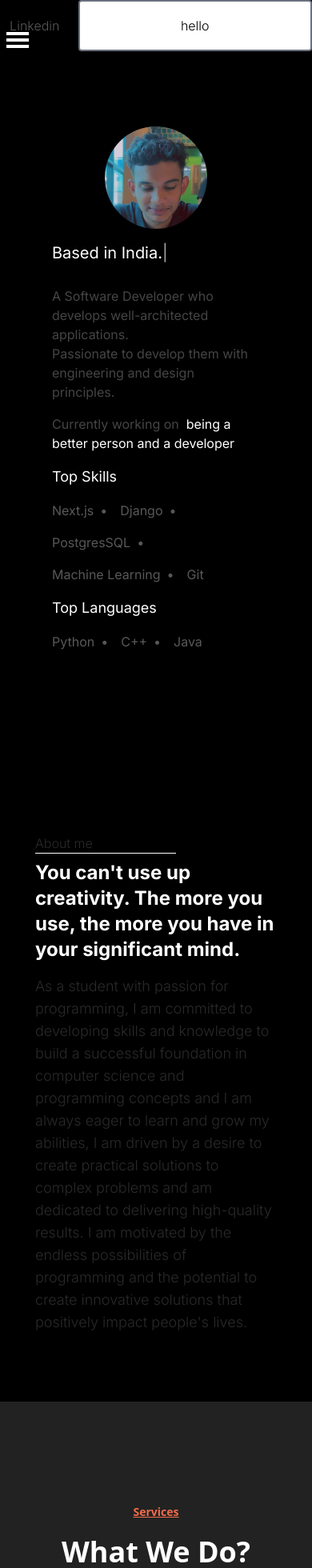
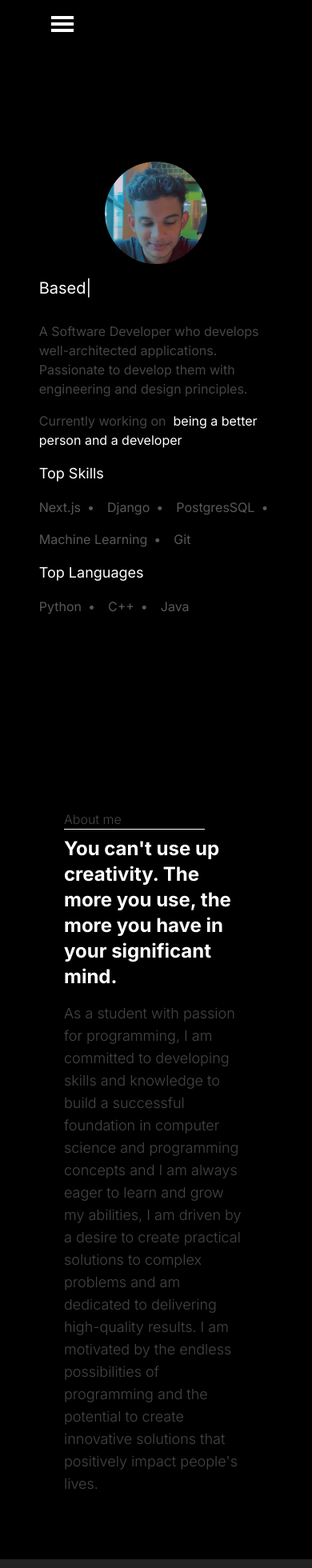
Before and after one commit to Rohithk2003/portfolio, a Next.js app: page / in a window 390 px wide. Shown: the top 1960 px of the page at 80% size. Built offline with nearby package versions, Linux system fonts and the light colour scheme; what tailwindcss-animated would draw is missing.

Commit message:
Refactor main page and about page components

```diff
--- a/components/about.js
+++ b/components/about.js
@@ -1,43 +1,43 @@
-import {Inter} from "next/font/google";
+import { Inter } from "next/font/google";
 
-const inter = Inter(
-    {
-        subsets:['latin'],weight:['300']
-    }
-)
+const inter = Inter({
+	subsets: ["latin"],
+	weight: ["300"],
+});
 export default function About() {
 	return (
-        <div id={"about"}
-             className={`h-[100vh] p-1  bg-black flex flex-wrap justify-center ${inter.className}`}>`
-            <div className={"w-full lg:w-3/4 h-full  p-10   flex flex-col justify-center flex-wrap "}>
+		<div
+			id={"about"}
+			className={`h-max p-10  bg-black flex flex-wrap justify-center ${inter.className}`}
+		>
+			`
+			<div
+				className={
+					"w-full lg:w-3/4 h-full  p-10   flex flex-col justify-center flex-wrap "
+				}
+			>
 				<div className={"w-full mb-2"}>
-                    <h4 className={"text-[#292929] "}>About me </h4>
-                    <div className={"w-44  border-b border-b-white text-[#ef6c50]"}>
-                    </div>
+					<h4 className={"text-[#454545] "}>About me </h4>
+					<div className={"w-44  border-b border-b-white text-[#ef6c50]"}></div>
 				</div>
 				<div className={"w-full text-md text-white"}>
 					<div className={"w-full mb-4 font-bold text-2xl"}>
-                        You {`can't`} use up creativity.
-                        The more you use, the more
-                        you have in your significant mind.
+						You {`can't`} use up creativity. The more you use, the more you have
+						in your significant mind.
 					</div>
-                    <div className={"md:text-xl text-lg text-[#292929]  w-full"}>
-                        As a student with passion for programming,
-                        I am committed to developing skills and
-                        knowledge to build a successful
-                        foundation in computer science and
-                        programming concepts and I am always
-                        eager to learn and grow my abilities, I am
-                        driven by a desire to create practical
-                        solutions to complex problems and am
-                        dedicated to delivering high-quality results. I am
-                        motivated by the endless possibilities of
-                        programming and the potential to create
-                        innovative solutions that positively impact
+					<div className={"md:text-xl text-lg text-[#454545]  w-full"}>
+						As a student with passion for programming, I am committed to
+						developing skills and knowledge to build a successful foundation in
+						computer science and programming concepts and I am always eager to
+						learn and grow my abilities, I am driven by a desire to create
+						practical solutions to complex problems and am dedicated to
+						delivering high-quality results. I am motivated by the endless
+						possibilities of programming and the potential to create innovative
+						solutions that positively impact
 						{` people's`} lives.
 					</div>
 				</div>
 			</div>
 		</div>
-    )
+	);
 }
--- a/components/main.js
+++ b/components/main.js
@@ -30,14 +30,14 @@ export default function Main() {
 	return (
 		<div
 			id={"home"}
-			className={`home flex flex-wrap flex-row text-white w-full bg-[#000000]   h-[100vh] ${inter.className}`}
+			className={`home flex flex-wrap flex-row text-white w-full text-start bg-[#000000]   h-[100vh] ${inter.className}`}
 		>
 			<div
 				className={
-					"md:w-2/3 w-full flex justify-center gap-4 main-one items-center flex-col"
+					"lg:w-2/3 w-full flex justify-center gap-4 main-one items-center flex-col"
 				}
 			>
-				<div className={"flex md:justify-start justify-center md:w-1/2 w-full"}>
+				<div className={"flex lg:justify-start justify-center lg:w-1/2 w-full"}>
 					<div className="flex justify-center items-center">
 						<img
 							src={"/images/profile.jpg"}
@@ -47,10 +47,10 @@ export default function Main() {
 					</div>
 				</div>
 
-				<div className={"text-xl text-start md:w-1/2 w-2/3 flex justify-start"}>
+				<div className={"text-xl text-start lg:w-1/2 w-3/4 flex justify-start"}>
 					<span ref={el} />
 				</div>
-				<div className={"flex flex-col md:w-1/2 w-2/3 text-[#454545] mt-3"}>
+				<div className={"flex flex-col lg:w-1/2 w-3/4  text-[#454545] mt-3"}>
 					<span>
 						A Software Developer who develops well-architected applications.
 					</span>
@@ -58,7 +58,7 @@ export default function Main() {
 						Passionate to develop them with engineering and design principles.
 					</span>
 				</div>
-				<div className={" md:w-1/2 w-2/3 text-[#454545] "}>
+				<div className={" lg:w-1/2 w-3/4 text-[#454545] "}>
 					Currently working on{" "}
 					<span className={"text-white"}>
 						&nbsp;being a better person and a developer
@@ -66,14 +66,14 @@ export default function Main() {
 				</div>
 				<div
 					className={
-						"text-lg text-white text-start md:w-1/2 w-2/3 flex justify-start"
+						"text-lg text-white text-start lg:w-1/2 w-3/4 flex justify-start"
 					}
 				>
 					Top Skills
 				</div>
 				<ul
 					className={
-						"flex flex-row gap-4 text-[#585858] flex-wrap md:w-1/2 w-2/3 justify-start items-center"
+						"flex flex-row gap-4 text-[#585858] flex-wrap lg:w-1/2 w-3/4 justify-start items-center"
 					}
 				>
 					<li>Next.js</li>
@@ -84,14 +84,14 @@ export default function Main() {
 				</ul>
 				<div
 					className={
-						"text-lg text-white text-start md:w-1/2 w-2/3 flex justify-start"
+						"text-lg text-white text-start lg:w-1/2 w-3/4 flex justify-start"
 					}
 				>
 					Top Languages
 				</div>
 				<ul
 					className={
-						"flex flex-row gap-4 text-[#585858] flex-wrap md:w-1/2 w-2/3 justify-start items-center"
+						"flex flex-row gap-4 text-[#585858] flex-wrap lg:w-1/2 w-3/4 justify-start items-center"
 					}
 				>
 					<li>Python</li>
--- a/components/navbar.js
+++ b/components/navbar.js
@@ -1,10 +1,10 @@
 import Link from "next/link";
-import React, {useState} from "react";
-import {Inter} from "next/font/google";
+import React, { useState } from "react";
+import { Inter } from "next/font/google";
 
 const inter = Inter({
 	subsets: ["latin"],
-    weight:['300']
+	weight: ["300"],
 });
 
 export default function Navbar() {
@@ -29,7 +29,7 @@ export default function Navbar() {
 			>
 				<ul
 					className={
-                        "flex flex-row w-1/4 text-[#595959]  justify-center gap-10 items-center"
+						"md:flex hidden flex-row w-1/4 text-[#595959]  justify-center gap-10 items-center"
 					}
 				>
 					<li className="hover:text-white">Github</li>
@@ -37,45 +37,77 @@ export default function Navbar() {
 					<li className="hover:text-white">Projects</li>
 				</ul>
 				<div
-                    className={
-                        "md:hidden flex  order-0 align-middle w-full absolute top-10  justify-start m-auto "
-                    }
+					className={`md:hidden flex z-[1000]  order-0 align-middle w-full ${HamStatus ? "fixed" : "absolute"} top-5 pl-14 justify-start m-auto `}
 				>
 					<a
-                        className={" grid  ml-2 grid-rows-3w"}
+						className={" grid ml-2 grid-rows-3w"}
 						onClick={handleHamButtonClick}
 					>
 						<span
-                            className={`w-7 h-1 mb-1 bg-white transition-all duration-300 ease-in-out ${HamStatus ? " rotate-45" : ""}`}
+							className={`w-7 h-1 mb-1 bg-white  ease-in-out ${HamStatus ? "top-5 hidden" : ""}`}
 						></span>
-
 						<span
-                            className={`w-7 h-1 mb-1 bg-white transition-all duration-300 ease-in-out ${HamStatus ? " rotate-[-45deg] translate-y-[-8px]" : ""}`}
+							className={`w-7 h-1 mb-1 bg-white transition-all duration-300 ease-in-out ${HamStatus ? "top-5 rotate-45" : ""}`}
 						></span>
-
 						<span
-                            className={`w-7 h-1 mb-1 bg-white  ease-in-out ${HamStatus ? "hidden" : ""}`}
+							className={`w-7 h-1 mb-1 bg-white transition-all duration-300 ease-in-out ${HamStatus ? "top-5 rotate-[-45deg] translate-y-[-8px]" : ""}`}
 						></span>
 					</a>
 				</div>
-                <ul className={"flex md:hidden w-full gap-2 flex-col"}>
-
+				<div
+					className={` ${topBarVisible ? "translate-x-0" : "translate-x-[-150%]"} w-full h-[100vh] bg-black transition-all duration-300 ease-in-ou text-[#454545]  fixed z-[999]`}
+				>
+					<ul
+						className={`flex md:hidden w-full h-[100vh] fixed z-[999] gap-2 flex-col justify-center items-center `}
+					>
 						<Link
 							onClick={() => {
 								setTopBarVisibility(!topBarVisible);
 								setHamButtonStatus(!HamStatus);
 							}}
-                     href={""}>
+							href={""}
+						>
 							<li
 								className={
-                                "w-full hover:text-white  flex justify-center bg-left-to-right items-center rounded hover:bg-[#f26c4f] transition-all duration-300 ease-in-out border-gray-500   h-16 border-2 "
+									"w-full text-3xl flex justify-center  items-center rounded hover:text-white transition-all duration-300 ease-in-out   h-16  "
 								}
 							>
-                            hello
+								Github
+							</li>
+						</Link>
+						<Link
+							onClick={() => {
+								setTopBarVisibility(!topBarVisible);
+								setHamButtonStatus(!HamStatus);
+							}}
+							href={""}
+						>
+							<li
+								className={
+									"w-full text-3xl flex justify-center  items-center rounded hover:text-white transition-all duration-300 ease-in-out   h-16  "
+								}
+							>
+								Linkedin
+							</li>
+						</Link>
+						<Link
+							onClick={() => {
+								setTopBarVisibility(!topBarVisible);
+								setHamButtonStatus(!HamStatus);
+							}}
+							href={""}
+						>
+							<li
+								className={
+									"w-full text-3xl flex justify-center  items-center rounded hover:text-white transition-all duration-300 ease-in-out   h-16  "
+								}
+							>
+								Projects
 							</li>
 						</Link>
 					</ul>
 				</div>
+			</div>
 		</nav>
 	);
 }
--- a/pages/index.tsx
+++ b/pages/index.tsx
@@ -13,10 +13,10 @@ export default function Home() {
             <Navbar/>
             <Main/>
             <About/>
-            <Services/>
-            <Skills/>
-            <ContactDetails/>
-            <Footer/>
+            {/* <Services/> */}
+            {/* <Skills/> */}
+            {/* <ContactDetails/> */}
+            {/* <Footer/> */}
             <Script src="https://kit.fontawesome.com/93a493583b.js" crossOrigin="anonymous"></Script>
         </>
     )
```
Lines whose indentation alone changed are shown as unchanged.
